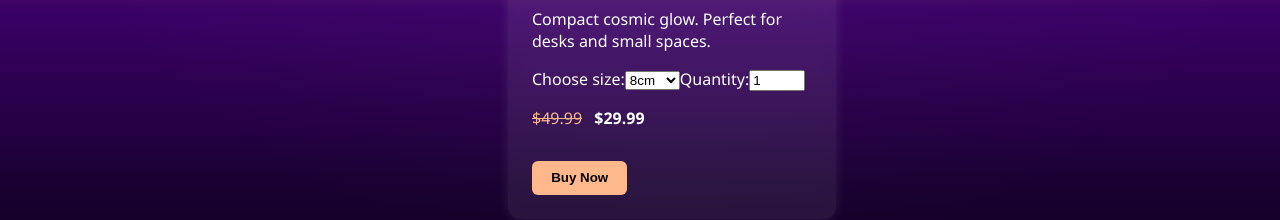
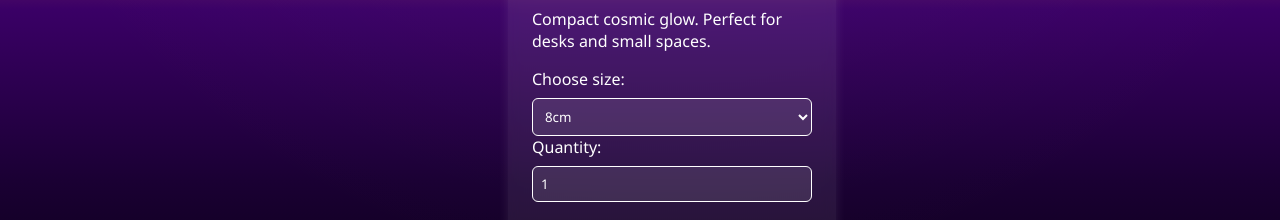
Before and after one commit to Paulo-Carrera/moon-light, a React (Vite) app: page / in a window 1280 px wide. Shown: the part 569-789 px from the top of the page. Built offline with nearby package versions, Linux system fonts and the light colour scheme.

Commit message:
size and quantity options

```diff
--- a/src/styles/global.css
+++ b/src/styles/global.css
@@ -102,3 +102,25 @@ html, body {
     text-align: center;
   }
 }
+
+/* Size dropdown and quantity input styling */
+.size-dropdown,
+.quantity-input {
+  margin-top: 0.5rem;
+  padding: 0.5rem;
+  border-radius: 6px;
+  background: rgba(255, 255, 255, 0.1);
+  color: white;
+  border: 1px solid white;
+  font-family: inherit;
+  width: 100%;
+  box-sizing: border-box;
+}
+
+/* Bulk discount badge */
+.bulk-discount {
+  margin-top: 0.5rem;
+  color: #00ffcc;
+  font-weight: bold;
+  text-shadow: 0 0 6px #00ffcc;
+}
```
